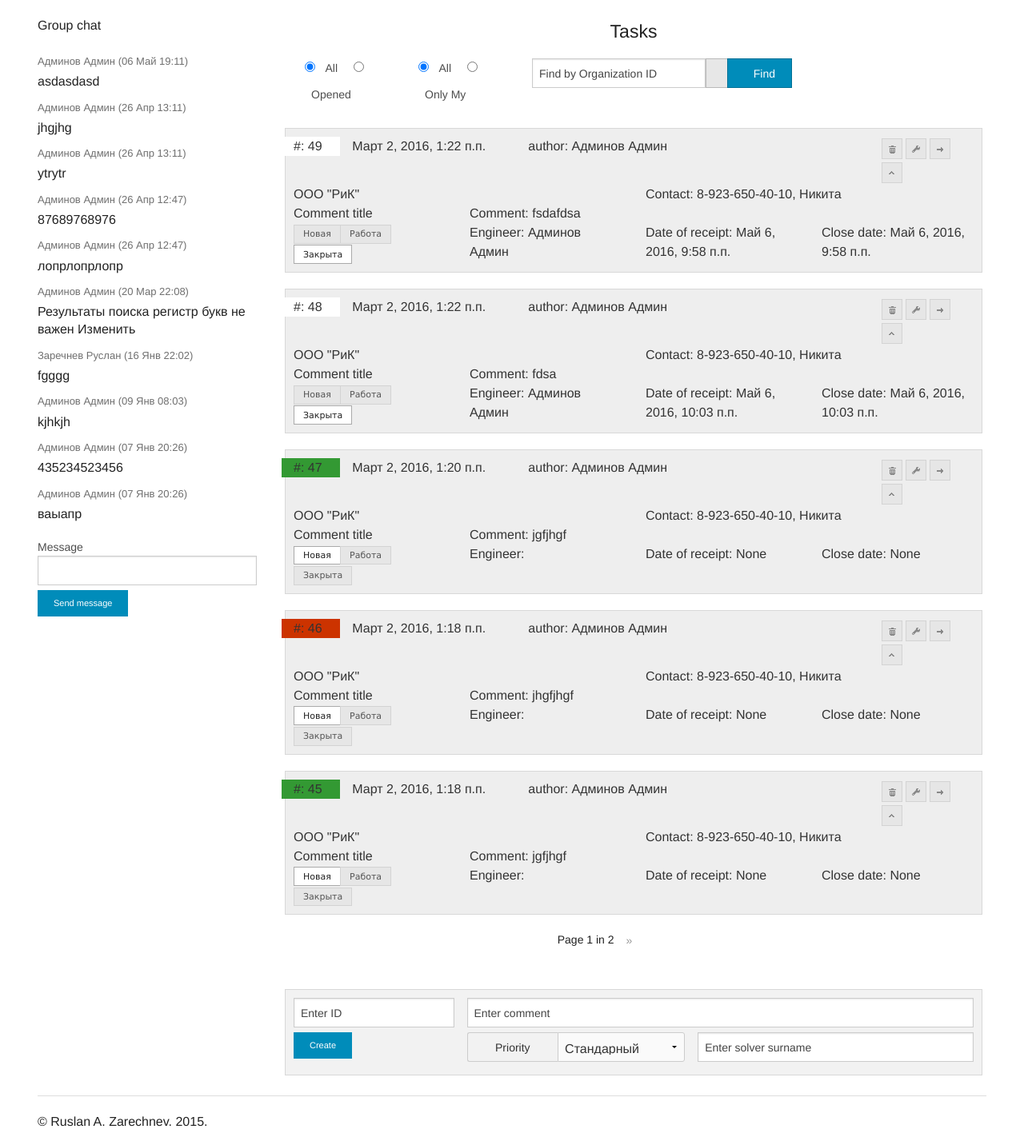
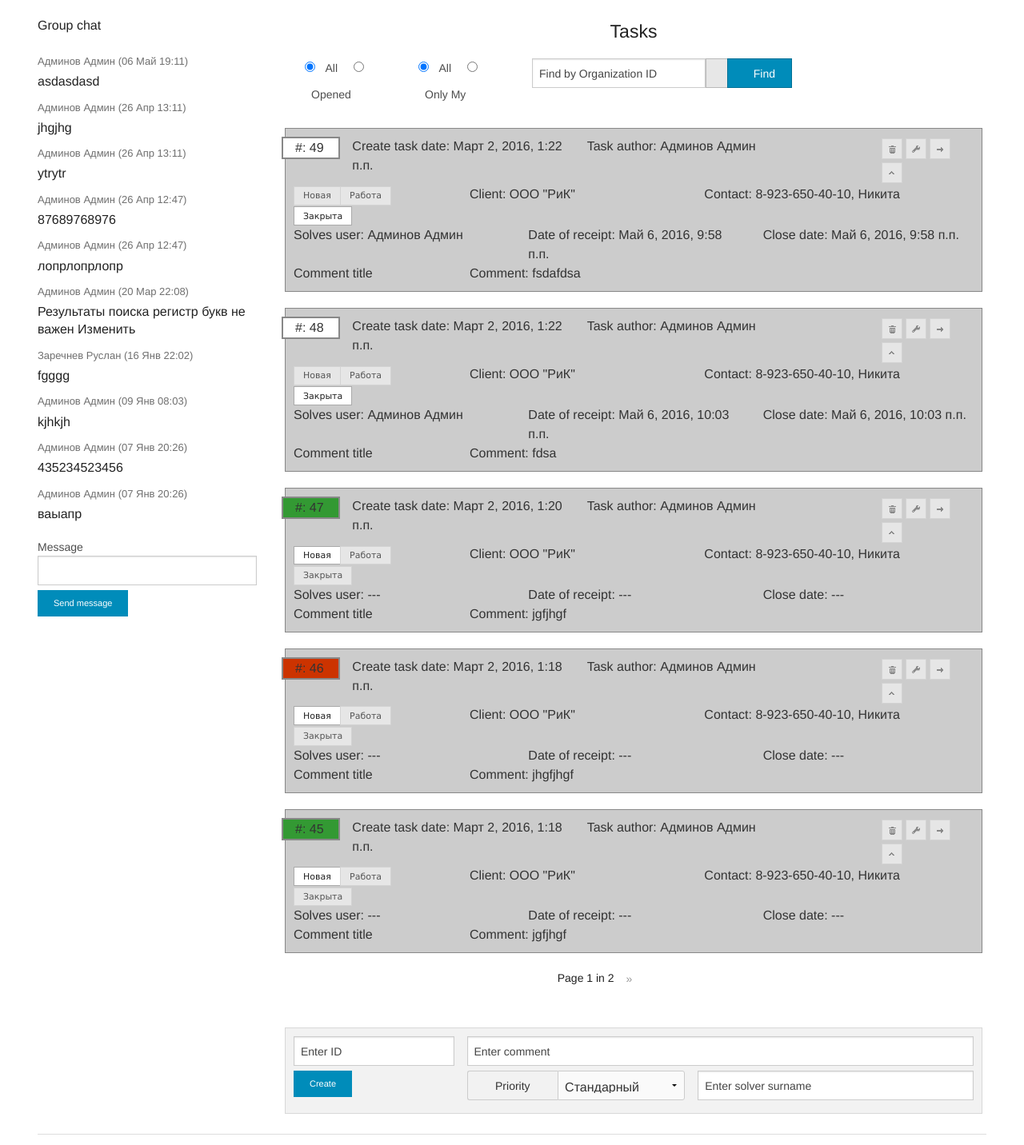
Before and after one commit to zarechnev/r-crm, a Django app: page /crm/ in a window 1280 px wide. Shown: the part 45-1477 px from the top of the page at 80% size. Before the commit the page ends 1454 px from the top, so only its background shows below. Run offline with Django 3.2, Linux system fonts and the light colour scheme; a user stored in the database is signed in; data comes from the database, SQL or seed files in the repository; both versions use the stored data as it was after the commit; parts of the project's set-up code (start-up, migrations or seed data) failed here and were passed over.

Commit message:
CRM page was modified.

```diff
--- a/rcrm_django/crm/templates/crm_only_table.html
+++ b/rcrm_django/crm/templates/crm_only_table.html
@@ -5,24 +5,24 @@
 
 {% for task in tasks %}
 <p>
-           <div class="row panel" style="padding: 10px; margin: 5px; background: #eeeeee">
+           <div class="row panel" style="padding: 10px; margin: 5px; background: #cccccc; border: 1px solid #888888;">
 
                 <!-- 1 line -->
                     <div class="row">
 
                             <!--N-->
-                            <div class="large-1 columns" style="background: {% gen_task_background_color task.id %}">
+                            <div class="large-1 columns" style="background: {% gen_task_background_color task.id %}; border: 2px solid #888888;">
                                 #: {{ task.id }}
                             </div>
 
                             <!--date-->
-                            <div class="large-3 columns">
-                                {{ task.create_date }}
+                            <div class="large-4 columns">
+                                {% get_verbose_field_name task_obj "create_date" %}: {{ task.create_date }}
                             </div>
 
                             <!--author-->
-                            <div class="large-6 columns">
-                                {% trans "author" %}: {{ task.create_user.last_name }} {{ task.create_user.first_name }}
+                            <div class="large-5 columns">
+                                {% get_verbose_field_name task_obj "create_user" %}: {{ task.create_user.last_name }} {{ task.create_user.first_name }}
                             </div>
 
                             <!--Options-->
@@ -45,36 +45,6 @@
                 <!-- 2 line -->
                     <div class="row">
 
-                            <!--Client-->
-                            <div class="large-6 columns">
-                                {{ task.client.sname }}
-                            </div>
-
-                            <!--Client contact, phone-->
-                            <div class="large-6 columns">
-                                {% trans "Contact" %}: {{ task.client.phone }}
-                            </div>
-
-                    </div>
-
-                <!-- 3 line -->
-                    <div class="row">
-
-                            <!--Comment title-->
-                            <div class="large-3 columns">
-                                Comment title
-                            </div>
-
-                            <!--Comment-->
-                            <div class="large-9 columns">
-                                Comment: {{ task.create_comment }}
-                            </div>
-
-                    </div>
-
-                <!-- 4 line -->
-                    <div class="row">
-
                             <!--Status-->
                             <div class="large-3 columns">
 
@@ -89,26 +59,68 @@
 
                             </div>
 
+                            <!--Client-->
+                            <div class="large-4 columns">
+                                {% get_verbose_field_name task_obj "client" %}: {{ task.client.sname }}
+                            </div>
+
+                            <!--Client contact, phone-->
+                            <div class="large-5 columns">
+                                {% trans "Contact" %}: {{ task.client.phone }}
+                            </div>
+
+                    </div>
+
+
+                <!-- 3 line -->
+                    <div class="row">
+
                             <!--Engineer -->
-                            <div class="large-3 columns">
-                                Engineer:
+                            <div class="large-4 columns">
+                                {% get_verbose_field_name task_obj "solves_user" %}:
                                 {% if task.solves_user %}
                                         {{ task.solves_user.last_name }} {{ task.solves_user.first_name }}
+                                {% else %}
+                                    ---
                                 {% endif %}
                             </div>
 
                             <!--Pick date -->
-                            <div class="large-3 columns">
-                                {% get_verbose_field_name task_obj "pick_date" %}: {{ task.pick_date }}
+                            <div class="large-4 columns">
+                                {% get_verbose_field_name task_obj "pick_date" %}:
+                                {% if task.pick_date %}
+                                     {{ task.pick_date }}
+                                {% else %}
+                                    ---
+                                {% endif %}
                             </div>
 
                             <!--Solve date -->
-                            <div class="large-3 columns">
-                                {% get_verbose_field_name task_obj "closed_date" %}: {{ task.closed_date }}
+                            <div class="large-4 columns">
+                                {% get_verbose_field_name task_obj "closed_date" %}:
+                                {% if task.pick_date %}
+                                    {{ task.closed_date }}
+                                {% else %}
+                                    ---
+                                {% endif %}
                             </div>
 
                     </div>
 
+                <!-- 4 line -->
+                    <div class="row">
+
+                            <!--Comment title-->
+                            <div class="large-3 columns">
+                                Comment title
+                            </div>
+
+                            <!--Comment-->
+                            <div class="large-9 columns">
+                                Comment: {{ task.create_comment }}
+                            </div>
+
+                    </div>
 
             </div>
 </p>
```
Also changed, not shown: rcrm_django/rcrm_django.sqlite3.
